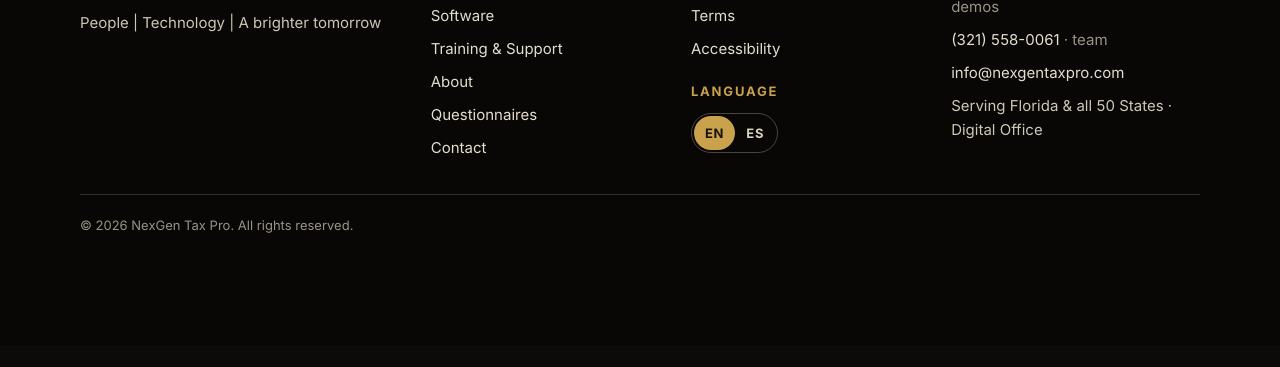
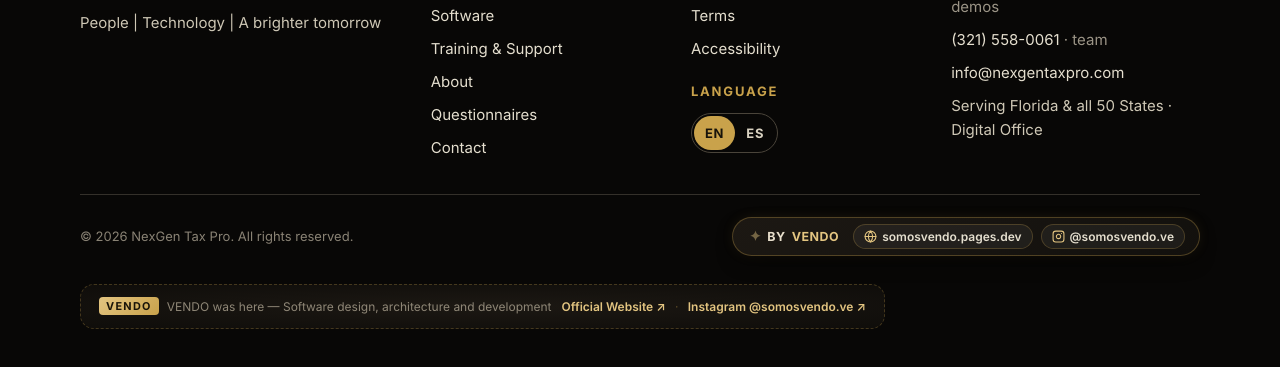
Before and after one commit to ItsJolex3630/nexgen-tax-pro, a plain HTML site: page index.html in a window 1280 px wide. Shown: the part 9190-9557 px from the top of the page. Before the commit the page ends 9536 px from the top, so only its background shows below. Drawn offline with Linux system fonts and the light colour scheme.

Commit message:
feat(footer): add By VENDO watermark seal, authorship mark and official web & Instagram links

```diff
--- a/index.html
+++ b/index.html
@@ -301,7 +301,30 @@ footer.ft{background:#080706;color:#cfc8b6;padding:56px 0 calc(110px + env(safe-
 .ft a{text-decoration:none;color:#e5dfcf}
 .ft a:hover{color:var(--gold-hi);text-decoration:underline}
 .ft img{height:56px;width:auto;margin-bottom:14px}
-.ft .fine{grid-column:1/-1;border-top:1px solid var(--lined);padding-top:20px;font-size:.8125rem;color:#9b9486;display:flex;flex-wrap:wrap;gap:8px 22px;justify-content:space-between}
+.ft .fine{grid-column:1/-1;border-top:1px solid var(--lined);padding-top:22px;font-size:.8125rem;color:#9b9486;display:flex;flex-wrap:wrap;gap:14px 24px;justify-content:space-between;align-items:center}
+.ft .fine-copy{color:#8a8375}
+
+/* Sello institucional By VENDO */
+.ft-vendo{display:flex;align-items:center;flex-wrap:wrap;gap:10px 14px;background:linear-gradient(145deg,#1c1813,#12100d);border:1px solid rgba(201,162,75,.32);border-radius:99px;padding:6px 14px 6px 16px;box-shadow:0 8px 24px -10px #000,0 0 16px -6px rgba(201,162,75,.25);transition:border-color .25s ease,box-shadow .25s ease}
+.ft-vendo:hover{border-color:var(--gold-hi);box-shadow:0 10px 28px -8px #000,0 0 24px -4px rgba(201,162,75,.45)}
+.ft-vendo-title{display:inline-flex;align-items:center;gap:6px;font:700 .78rem var(--sans);letter-spacing:.04em;color:#e8dfcc;text-transform:uppercase}
+.ft-vendo-title b{color:var(--gold-hi);font-weight:900}
+.ft-vendo-spark{color:var(--gold-hi);font-size:.85rem;animation:tb 1.8s infinite}
+.ft-vendo-links{display:flex;align-items:center;gap:8px}
+.ft-vendo-a{display:inline-flex;align-items:center;gap:5px;font:600 .75rem var(--sans);color:#c9beaa;background:rgba(255,255,255,.05);border:1px solid rgba(201,162,75,.25);padding:4px 10px;border-radius:99px;text-decoration:none;transition:background-color .2s,color .2s,border-color .2s}
+.ft-vendo-a:hover{background:rgba(201,162,75,.18);color:#fff;border-color:var(--gold-hi);text-decoration:none}
+.ft-vendo-a svg{width:13px;height:13px;color:var(--gold-hi);flex:none}
+
+/* Marca de autoría final "Vendo estuvo aquí" */
+.wmk-vendo{grid-column:1/-1;margin-top:14px;padding:12px 18px;border-radius:14px;background:radial-gradient(ellipse at 50% 50%,#1c1813 0%,#0f0d0a 100%);border:1px dashed rgba(201,162,75,.28);display:flex;flex-wrap:wrap;align-items:center;justify-content:space-between;gap:10px;font-size:.75rem;color:#8f8777}
+.wmk-vendo p{margin:0;display:flex;align-items:center;gap:8px}
+.wmk-badge{font:800 .68rem var(--sans);letter-spacing:.12em;text-transform:uppercase;color:#181308;background:linear-gradient(135deg,var(--gold-hi),var(--gold));border-radius:4px;padding:2px 7px}
+.wmk-vendo a{color:var(--gold-hi);text-decoration:none;font-weight:600}
+.wmk-vendo a:hover{text-decoration:underline}
+@media(max-width:760px){
+  .ft .fine{flex-direction:column;align-items:flex-start}
+  .wmk-vendo{flex-direction:column;align-items:flex-start}
+}
 /* inner page hero */
 .ph-hero{padding:62px 0 54px;background:radial-gradient(800px 340px at 85% 0,#2a2317,#0c0b09 68%)}
 .ph-hero .h1{font-size:clamp(2.3rem,5.4vw,4rem);max-width:18ch}
@@ -1284,7 +1307,30 @@ dialog{border:0;padding:0;background:transparent;max-width:none;max-height:none}
    <li><a data-tel="team"><span data-ph="team"></span></a> <span style="color:#9b9486" data-i18n="ft.tm">· team</span></li>
    <li><a data-mail><span data-ph="mail"></span></a></li>
    <li><span data-i18n="ct.ad">Serving Florida &amp; all 50 States · Digital Office</span></li></ul></div>
-  <div class="fine"><span>© 2026 NexGen Tax Pro. All rights reserved.</span></div>
+  <div class="fine">
+   <span class="fine-copy">© 2026 NexGen Tax Pro. All rights reserved.</span>
+   <div class="ft-vendo">
+    <span class="ft-vendo-title"><span class="ft-vendo-spark">✦</span> By <b data-i18n="ft.by">VENDO</b></span>
+    <div class="ft-vendo-links">
+     <a href="https://somosvendo.pages.dev/" target="_blank" rel="noopener noreferrer" class="ft-vendo-a" aria-label="Web oficial de VENDO">
+      <svg viewBox="0 0 24 24" fill="none" stroke="currentColor" stroke-width="2" stroke-linecap="round" stroke-linejoin="round" aria-hidden="true"><circle cx="12" cy="12" r="10"/><path d="M2 12h20M12 2a15.3 15.3 0 0 1 4 10 15.3 15.3 0 0 1-4 10 15.3 15.3 0 0 1-4-10 15.3 15.3 0 0 1 4-10z"/></svg>
+      <span>somosvendo.pages.dev</span>
+     </a>
+     <a href="https://www.instagram.com/somosvendo.ve/" target="_blank" rel="noopener noreferrer" class="ft-vendo-a" aria-label="Instagram de VENDO">
+      <svg viewBox="0 0 24 24" fill="none" stroke="currentColor" stroke-width="2" stroke-linecap="round" stroke-linejoin="round" aria-hidden="true"><rect x="2" y="2" width="20" height="20" rx="5" ry="5"/><path d="M16 11.37A4 4 0 1 1 12.63 8 4 4 0 0 1 16 11.37z"/><line x1="17.5" y1="6.5" x2="17.51" y2="6.5"/></svg>
+      <span>@somosvendo.ve</span>
+     </a>
+    </div>
+   </div>
+   <div class="wmk-vendo" role="note">
+    <p><span class="wmk-badge">VENDO</span> <span data-i18n="wmk.here">VENDO estuvo aquí — Diseño, arquitectura y desarrollo de software</span></p>
+    <div>
+     <a href="https://somosvendo.pages.dev/" target="_blank" rel="noopener noreferrer" data-i18n="wmk.web">Sitio Web Oficial ↗</a>
+     <span style="margin:0 6px;color:rgba(201,162,75,.4)">·</span>
+     <a href="https://www.instagram.com/somosvendo.ve/" target="_blank" rel="noopener noreferrer" data-i18n="wmk.ig">Instagram @somosvendo.ve ↗</a>
+    </div>
+   </div>
+  </div>
  </div>
 </footer>
 
@@ -1578,6 +1624,10 @@ const D={
 /* footer */
 'ft.tag':['People | Technology | A brighter tomorrow','Personas | Tecnología | Un mañana más brillante'],'ft.ex':['Explore','Explorar'],'ft.lg':['Legal','Legal'],'ft.lang':['Language','Idioma'],'ft.ct':['Contact','Contacto'],
 'ft.sw':['· software & demos','· software y demos'],'ft.tm':['· team','· equipo'],
+'ft.by':['VENDO','VENDO'],
+'wmk.here':['VENDO was here — Software design, architecture and development','VENDO estuvo aquí — Diseño, arquitectura y desarrollo de software'],
+'wmk.web':['Official Website ↗','Sitio Web Oficial ↗'],
+'wmk.ig':['Instagram @somosvendo.ve ↗','Instagram @somosvendo.ve ↗'],
 'lg.eb':['Legal','Legal'],'pv.h1':['Privacy *Policy*','Política de *privacidad*'],'tm.h1':['Terms of *Use*','Términos de *uso*'],'ac.h1':['Accessibility *Statement*','Declaración de *accesibilidad*'],
 'pv.nav':['Privacy','Privacidad'],'tm.nav':['Terms','Términos'],'ac.nav':['Accessibility','Accesibilidad'],
 /* assistant */
```
